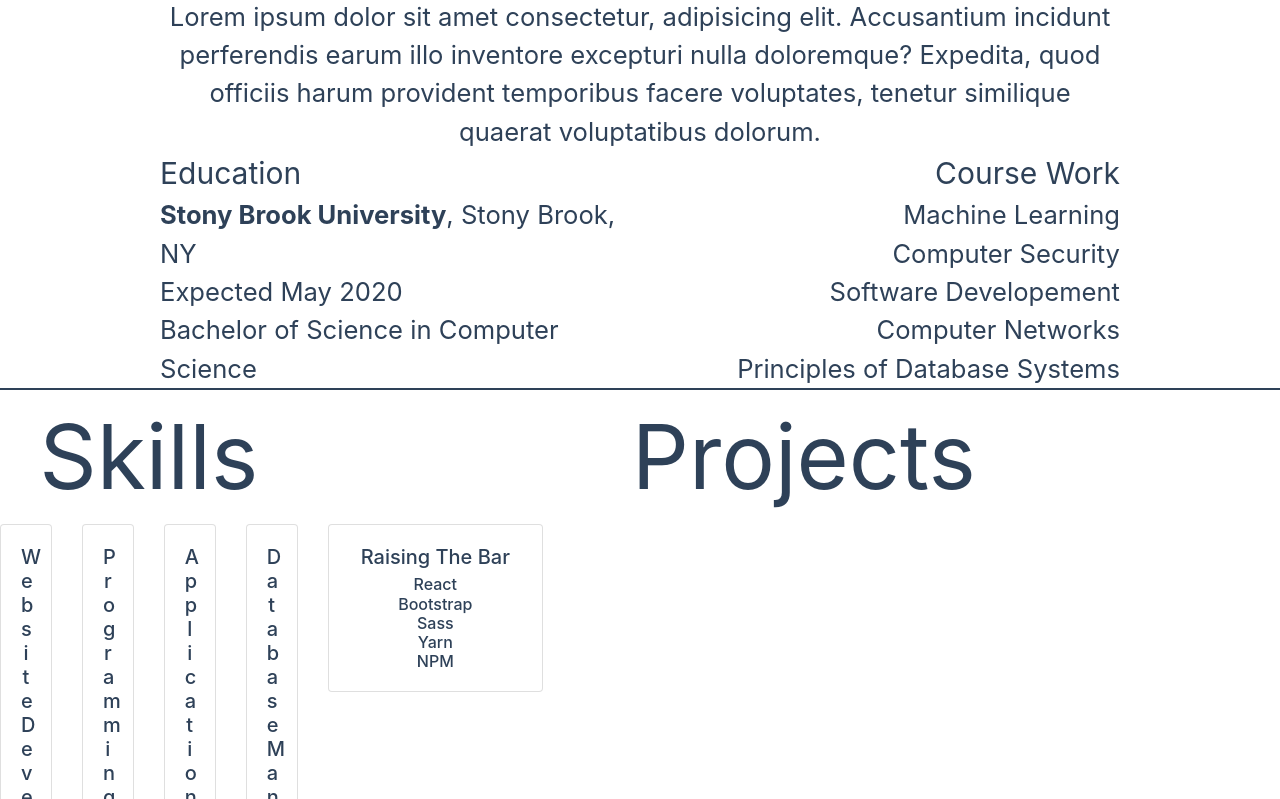
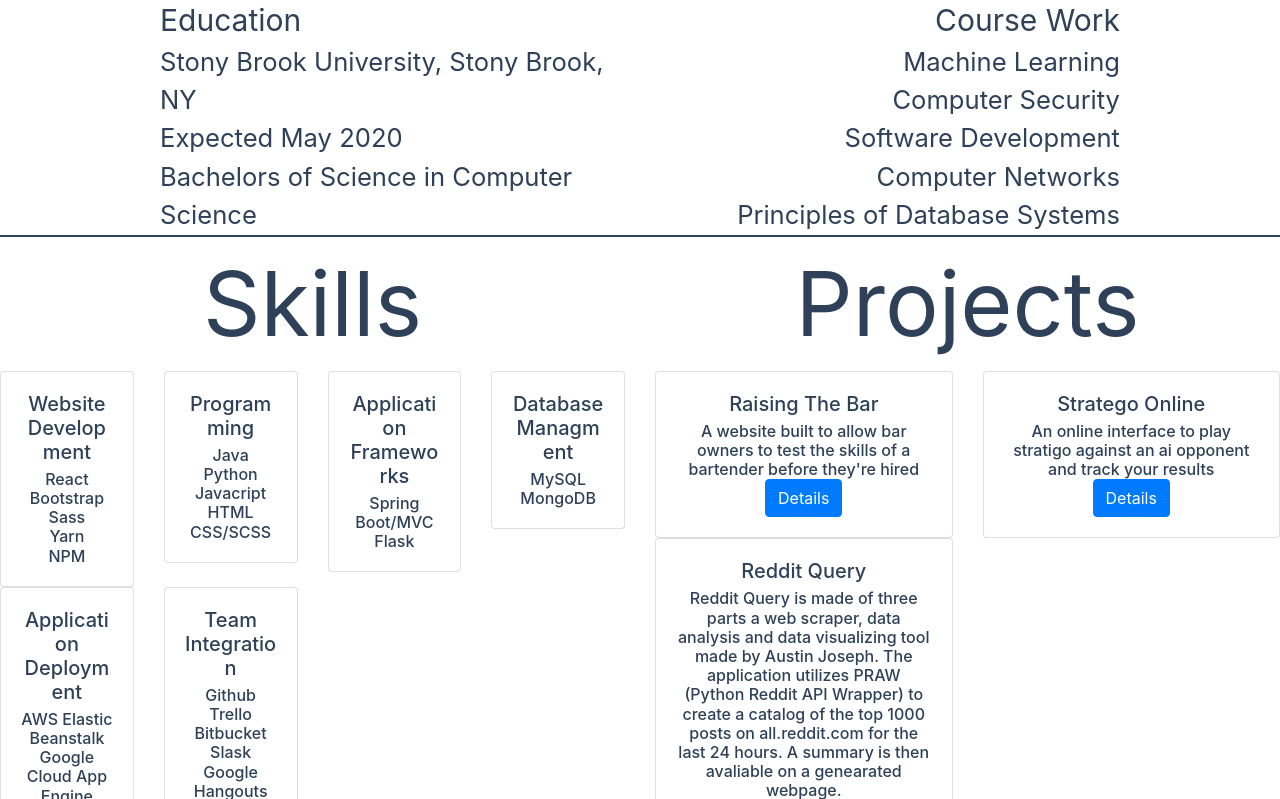
Before and after one commit to austin-joseph/personal-website, a React (Create React App) app: page / in a window 1280 px wide. Shown: the part 261-1060 px from the top of the page. Built offline with nearby package versions, Linux system fonts and the light colour scheme.

Commit message:
Add more features

```diff
--- a/src/App.jsx
+++ b/src/App.jsx
@@ -1,6 +1,8 @@
 import React from 'react';
 import { BrowserRouter as Router, Route, Switch } from 'react-router-dom';
 import Home from './pages/home/Home';
+import resumeJson from './resume.json';
+import ProjectDetails from './pages/projectDetails/ProjectDetails';
 
 function App() {
     return (
@@ -8,6 +10,10 @@ function App() {
             <Router>
                 <Switch>
                     <Route path="/*" render={(props) => <Home {...props} />} />
+                    {/* <Route exact path="/" render={(props) => <Home {...props} />} />
+                    {resumeJson["projects"].map((item) => {
+                        return (<Route exact path={item["details"]} render={(props) => <ProjectDetails {...props} />} />)
+                    })} */}
                 </Switch>
             </Router>
         </React.Fragment>
--- a/src/pages/home/Home.jsx
+++ b/src/pages/home/Home.jsx
@@ -1,5 +1,5 @@
 import React, { Component } from 'react';
-import { Row, Col, Card } from 'react-bootstrap';
+import { Row, Col, Card, Button } from 'react-bootstrap';
 import './Home.scss';
 import NavigationBar from './../navbar/NavigationBar.jsx';
 import resumeJson from './../../resume.json';
@@ -32,7 +32,7 @@ export default class Home extends Component {
 					</Row>
 					<Row >
 						<Col xs={12} >
-							<div class={"textCenter"}>
+							<div className={"textCenter"}>
 								<div id={"mission-description"}>
 									{resumeJson["mission"]}
 								</div>
@@ -41,73 +41,46 @@ export default class Home extends Component {
 					</Row>
 					<Row>
 						<Col xs={12} md={6} >
-							<div class={"textLeftUnlessSmall"}>
+							<div className={"textLeftUnlessSmall"}>
 								<div id={"education-title"}>
 									Education
 								</div>
 								<div id={"education-description"}>
-									<span class={"bold"}>Stony Brook University</span>, Stony Brook, NY<br />
-									Expected May 2020<br />
-									Bachelor of Science in Computer Science
+									{
+										resumeJson["education"].map((item) => {
+											return (<div>{item} <br /></div>);
+										})
+									}
 								</div>
 							</div>
 						</Col>
 
 						<Col xs={12} md={6} >
-							<div class={"textRightUnlessSmall"}>
+							<div className={"textRightUnlessSmall"}>
 								<div id={"course-title"}>
 									Course Work
 									</div>
 								<div id={"course-description"}>
-									Machine Learning<br />
-									Computer Security<br />
-									Software Developement<br />
-									Computer Networks<br />
-									Principles of Database Systems<br />
+									{
+										resumeJson["courses"].map((item) => {
+											return (<div>{item} <br /></div>);
+										})
+									}
 								</div>
 							</div>
 						</Col>
 					</Row>
 				</div>
-				<div class={"line"} />
-				<div id={"level1"} class={"center"}>
+				<div className={"line"} />
+				<div id={"level1"} className={"center"}>
 					<Row >
-						<Col xs={12} xl={3}>
-							<div id={"skills"} class={"center"}>
+						<Col xs={12} xl={6}>
+							<div id={"skills"} className={"center"}>
 								Skills
 							</div>
-							<div class={"cards-center"}>
+							<div className={"cards-center"}>
 								<Row>
 									{resumeJson["skills"].map((item) => {
-										return (
-
-											<Col xs={6} sm={4} md={3}>
-												<Card>
-													<Card.Body>
-														<Card.Title>{item["title"]}</Card.Title>
-														<Card.Subtitle>
-															{
-																item["desc"].map((subitem) => {
-																	return (<div>{subitem} <br /></div>);
-																})
-															}
-														</Card.Subtitle>
-													</Card.Body>
-												</Card>
-											</Col>
-										)
-									})}
-								</Row>
-							</div>
-						</Col>
-
-						<Col xs={12} xl={9}>
-							<div id={"skills"}>
-								Projects
-							</div>
-							<div class={"cards-center"}>
-								<Row >
-									{resumeJson["projects"].map((item) => {
 										return (
 											<Col xs={6} sm={4} md={3}>
 												<Card>
@@ -128,12 +101,41 @@ export default class Home extends Component {
 								</Row>
 							</div>
 						</Col>
+						<Col xs={12} xl={6}>
+							<div id={"skills"}>
+								Projects
+							</div>
+							<div className={"cards-center"}>
+								<Row >
+									{resumeJson["projects"].map((item) => {
+										return (
+											<Col xs={12} sm={6}>
+												<Card>
+													<Card.Body>
+														<Card.Title>{item["title"]}</Card.Title>
+														<Card.Subtitle>
+															{
+																item["desc"].map((subitem) => {
+																	return (<div>{subitem} <br /></div>);
+																})
+															}
+															<a href={item["details"]} >
+																<Button >
+																	Details
+																</Button>
+															</a>
+														</Card.Subtitle>
+													</Card.Body>
+												</Card>
+											</Col>
+										)
+									})}
+								</Row>
+							</div>
+						</Col>
 					</Row>
 				</div>
-				<div class={"line"} />
-
-				{/* <Container>
-				</Container> */}
+				<div className={"line"} />
 			</React.Fragment>
 		);
 	}
--- /dev/null
+++ b/src/pages/projectDetails/ProjectDetails.jsx
@@ -0,0 +1,16 @@
+import React, { Component } from 'react';
+import { Row, Col, Card, Button } from 'react-bootstrap';
+import './ProjectDetails.scss';
+import NavigationBar from './../navbar/NavigationBar.jsx';
+import resumeJson from './../../resume.json';
+
+export default class ProjectDetails extends Component {
+	render() {
+		return (
+			<React.Fragment>
+				<NavigationBar />
+				Project details page
+			</React.Fragment>
+		);
+	}
+}
--- /dev/null
+++ b/src/pages/projectDetails/ProjectDetails.scss
@@ -0,0 +1 @@
+@import "./../Theme.scss";
--- a/src/resume.json
+++ b/src/resume.json
@@ -1,16 +1,10 @@
 {
     "headline": "Austin Joseph",
     "sub-headline": "Full Stack Developer",
-    "mission": "Lorem ipsum dolor sit amet consectetur, adipisicing elit. Accusantium incidunt perferendis earum illo inventore excepturi nulla doloremque? Expedita, quod officiis harum provident temporibus facere voluptates, tenetur similique quaerat voluptatibus dolorum.",
+    "mission": "",
     "profile-img": "profile-small.png",
-    "education": {
-        "title": "Education",
-        "desc": ["Stony Brook University, Stony Brook, NY", "Expected May 2020", "Bachelors of Science in Computer Science"]
-    },
-    "courses": {
-        "title": "Course Work",
-        "desc": ["Stony Brook University, Stony Brook, NY", "Expected May 2020", "Bachelors of Science in Computer Science"]
-    },
+    "education": ["Stony Brook University, Stony Brook, NY", "Expected May 2020", "Bachelors of Science in Computer Science"],
+    "courses": ["Machine Learning", "Computer Security", "Software Development", "Computer Networks", "Principles of Database Systems"],
     "skills": [{
             "title": "Website Development",
             "desc": ["React", "Bootstrap", "Sass", "Yarn", "NPM"]
@@ -38,6 +32,21 @@
     ],
     "projects": [{
         "title": "Raising The Bar",
-        "desc": ["React", "Bootstrap", "Sass", "Yarn", "NPM"]
+        "desc": ["A website built to allow bar owners to test the skills of a bartender before they're hired"],
+        "github": "https://github.com/austin-joseph/RaisingTheBar",
+        "details": "/raising-the-bar",
+        "deployment": "/raising-the-bar/deployed"
+    }, {
+        "title": "Stratego Online",
+        "desc": ["An online interface to play stratigo against an ai opponent and track your results"],
+        "github": "https://github.com/austin-joseph/stratigoonline",
+        "details": "/stratigoonline",
+        "deployment": "/stratigoonline/deployed"
+    }, {
+        "title": "Reddit Query",
+        "desc": ["Reddit Query is made of three parts a web scraper, data analysis and data visualizing tool made by Austin Joseph. The application utilizes PRAW (Python Reddit API Wrapper) to create a catalog of the top 1000 posts on all.reddit.com for the last 24 hours. A summary is then avaliable on a genearated webpage."],
+        "github": "https://github.com/austin-joseph/RaisingTheBar",
+        "details": "/raising-the-bar",
+        "deployment": "/raising-the-bar/deployed"
     }]
 }
```
